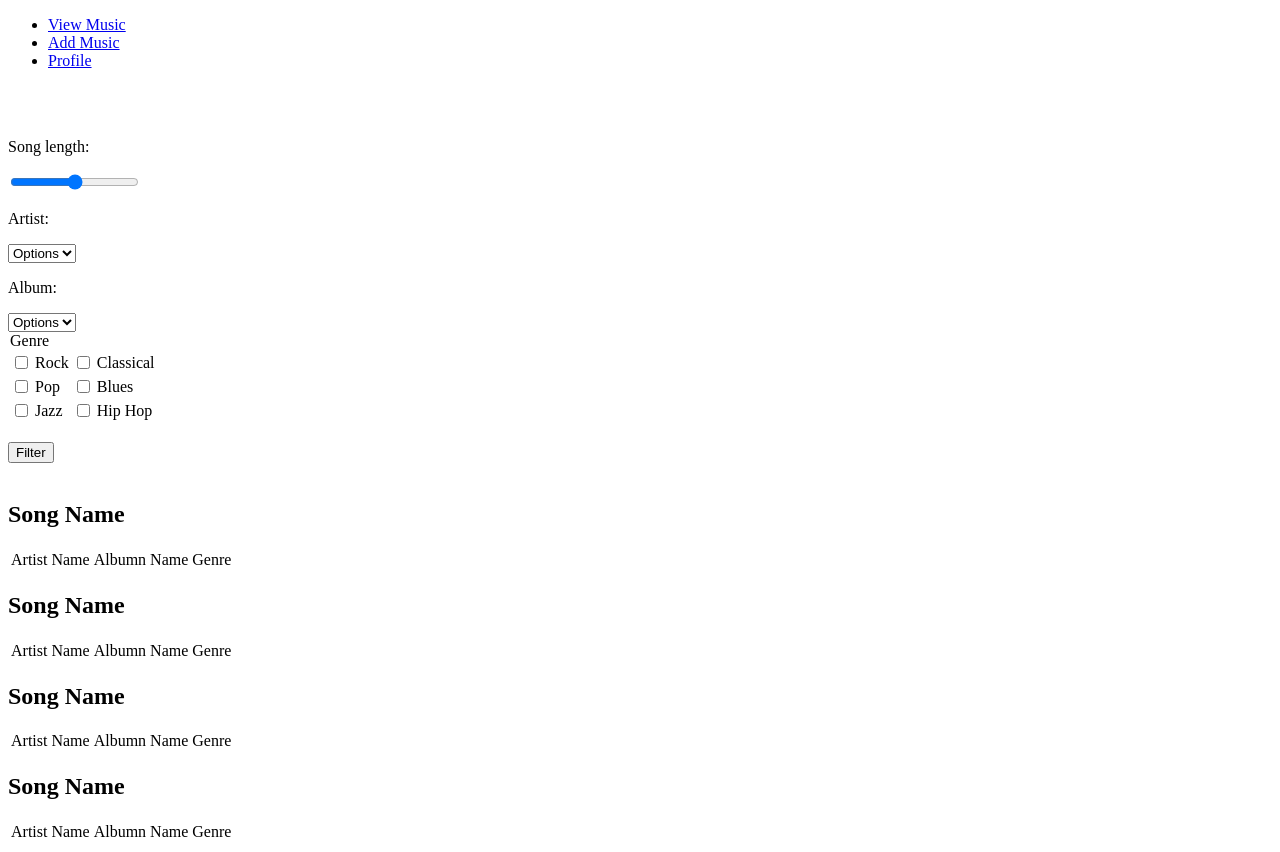
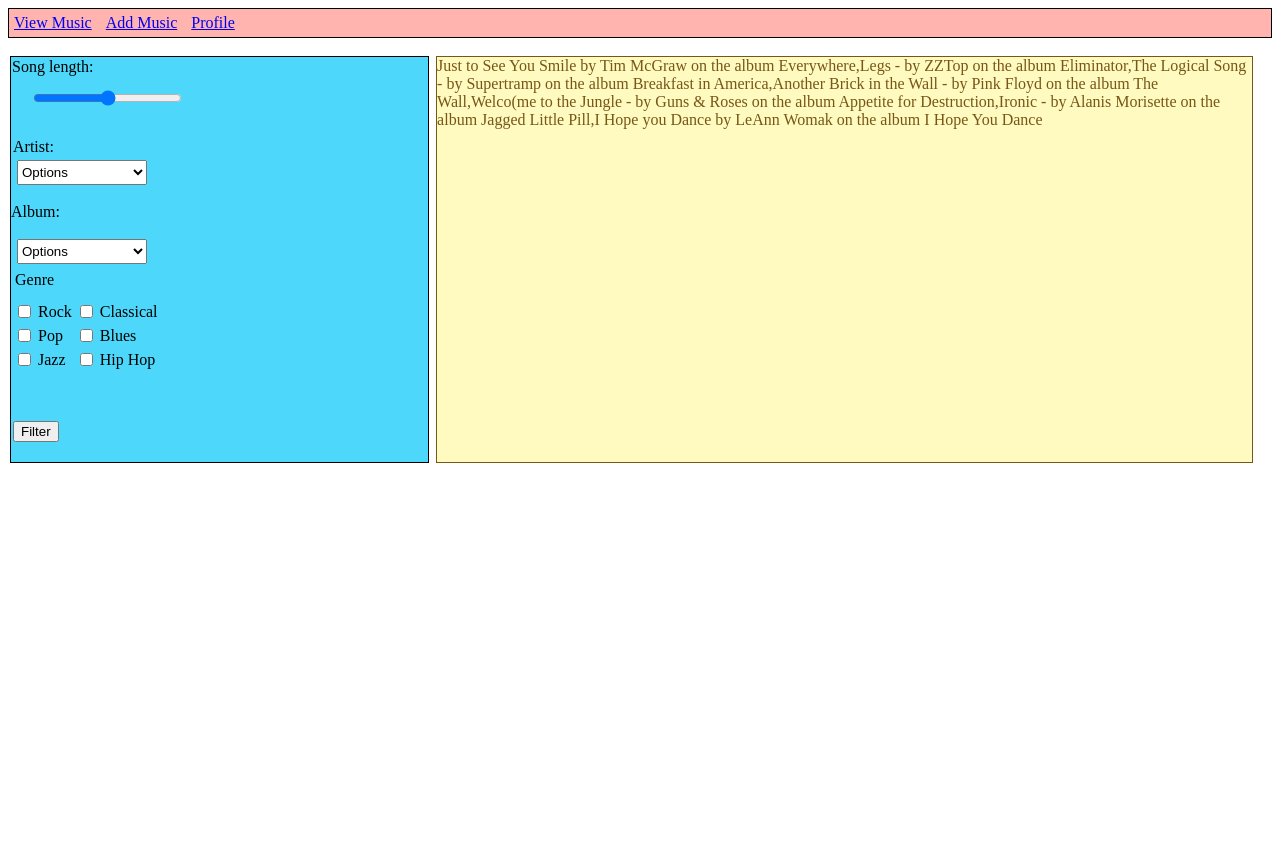
Before and after one commit to lynnsamuelson/music-history, a plain HTML site: page music-history/index.html in a window 1280 px wide. After the commit the page ends 800 px from the top, so only its background shows below. Drawn offline with Linux system fonts and the light colour scheme.

Commit message:
made main.js and linked it to index.html

```diff
--- a/music-history/index.html
+++ b/music-history/index.html
@@ -4,6 +4,7 @@
 <head>
   <meta charset="utf-8">
   <title>Nashville Software School</title>
+  <link rel="stylesheet" type="text/css" href="style.css"
 </head>
 <body>
   <div class="big-border">
@@ -58,12 +59,12 @@
           <input class="filter" type="submit" value="Filter"></input>
         </div>
         <br>
-        <div class="right-box">
+        <div id="song-list" class="right-box">
           <h2>Song Name</h2>
           <table>
             <tr>
               <td>Artist Name</td>
-              <td class="border-lines">Albumn Name</td>
+              <td class="border-lines">Album Name</td>
               <td>Genre</td>
             </tr>
           </table>
@@ -71,7 +72,7 @@
           <table>
             <tr>
               <td>Artist Name</td>
-              <td class="border-lines">Albumn Name</td>
+              <td class="border-lines">Album Name</td>
               <td>Genre</td>
             </tr>
           </table>
@@ -79,7 +80,7 @@
           <table>
             <tr>
               <td>Artist Name</td>
-              <td class="border-lines">Albumn Name</td>
+              <td class="border-lines">Album Name</td>
               <td>Genre</td>
             </tr>
           </table>
@@ -87,12 +88,14 @@
           <table>
             <tr>
               <td>Artist Name</td>
-              <td class="border-lines">Albumn Name</td>
+              <td class="border-lines">Album Name</td>
               <td>Genre</td>
             </tr>
           </table>
         </div>
       </div>
   </div>
+  <script type="text/javascript" src="main.js">
+  </script>
 </body>
 </html>
--- /dev/null
+++ b/music-history/main.js
@@ -0,0 +1,23 @@
+var songList = document.getElementById("song-list");
+
+var songs = [];
+
+songs[songs.length] = "Legs > by Z*ZTop on the album Eliminator";
+songs[songs.length] = "The Logical Song > by Supertr@amp on the album Breakfast in America";
+songs[songs.length] = "Another Brick in the Wall > by Pink Floyd on the album The Wall";
+songs[songs.length] = "Welco(me to the Jungle > by Guns & Roses on the album Appetite for Destruction";
+songs[songs.length] = "Ironi!c > by Alanis Moris*ette on the album Jagged Little Pill";
+
+songs.push("I Hope you Dance by LeAnn Womak on the album I Hope You Dance");
+songs.unshift("Just to See You Smile by Tim McGraw on the album Everywhere");
+
+for (i = 0; i < songs.length; i++) {
+  songs[i]=songs[i].replace(/!/g, "");
+  songs[i]=songs[i].replace(/@/g, "");
+  songs[i]=songs[i].replace(">", "-");
+  songs[i]=songs[i].replace("*", "");
+}
+
+console.log(songs);
+
+songList.innerHTML=songs;
--- a/music-history/style.css
+++ b/music-history/style.css
@@ -5,7 +5,7 @@
   /*display: inline block;*/
   margin: 0;
   padding: 0;
-  }
+}
 
 .navlist > li {
   display: inline-block;
@@ -20,7 +20,7 @@
   padding 0;
   cursor: pointer;
   border: solid 1px;
-  }
+}
 
 .flexbox {
   display: flex;
```
